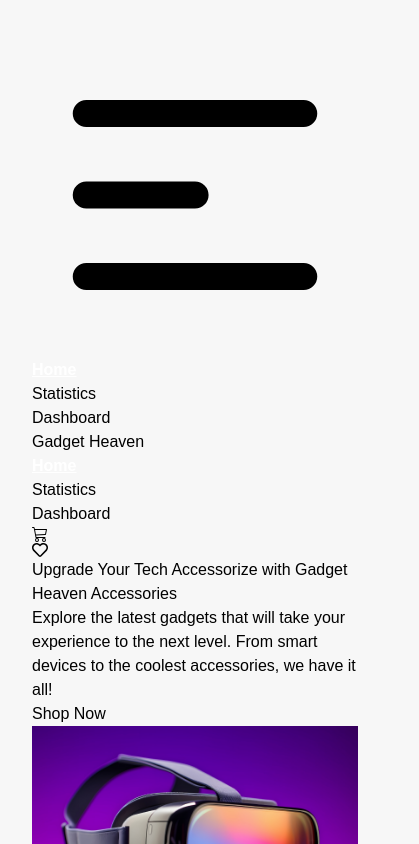
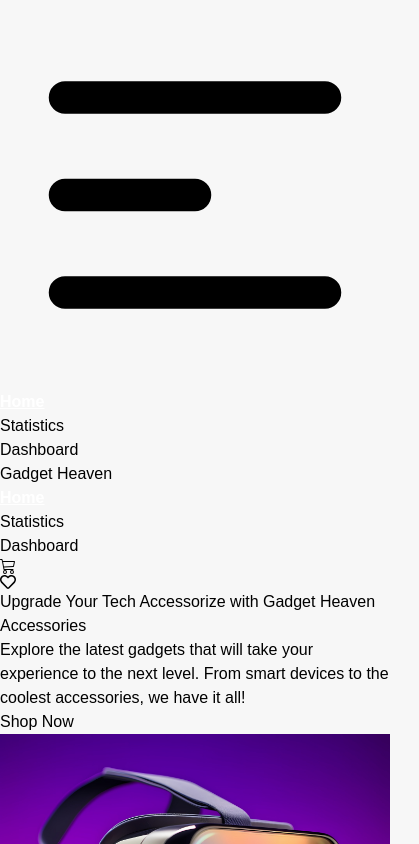
Before and after one commit to programming-hero-web-course-4/b10a8-gadget-heaven-parves2023, a React (Vite) app: page / in a window 390 px wide. Shown: the top 844 px of the page, 419 px wide, since content can reach past the window. Built offline with nearby package versions, Linux system fonts and the light colour scheme.

Commit message:
added detais page

```diff
--- a/src/components/Cards.jsx
+++ b/src/components/Cards.jsx
@@ -30,7 +30,7 @@
     : products.filter(product => product.category === selectedCategory);
 
   return (
-    <div className="space-y-6">
+    <div className="space-y-6 container mx-auto">
       <h1 className="text-3xl font-bold text-center">
         Explore Cutting-Edge Gadgets
       </h1>
--- a/src/components/Hero.jsx
+++ b/src/components/Hero.jsx
@@ -6,7 +6,7 @@
       <div className="hero">
         <div className="hero-content text-center">
           <div className="mt-10 mb-44">
-            <h1 className="text-5xl font-bold">
+            <h1 className="text-5xl w-10/12 mx-auto font-bold">
               Upgrade Your Tech Accessorize with Gadget Heaven Accessories
             </h1>
             <p className="py-6 w-8/12 mx-auto">
@@ -21,8 +21,8 @@
         </div>
       </div>
       {/* meta glass */}
-      <div className="absolute w-9/12 bg-white bg-opacity-50 border-2 border-stone-100 rounded-2xl p-4 left-1/2 transform -translate-x-1/2 -bottom-80">
-        <img className="rounded-2xl h-[27rem] object-cover w-full" src={bannerImg} alt="bannerImg" />
+      <div className="absolute w-9/12 bg-white bg-opacity-50 border-2 border-stone-100 rounded-2xl p-4 left-1/2 transform -translate-x-1/2 -bottom-[27rem]">
+        <img className="rounded-2xl h-[35rem] object-cover w-full" src={bannerImg} alt="bannerImg" />
       </div>
     </div>
   );
--- a/src/components/Navbar.jsx
+++ b/src/components/Navbar.jsx
@@ -1,11 +1,13 @@
-import { NavLink,Link } from "react-router-dom";
+import { NavLink, Link, useLocation } from "react-router-dom";
 import { BsCart3 } from "react-icons/bs";
 import { FaRegHeart } from "react-icons/fa";
 
+const Navbar = () => {
+  const location = useLocation();
 
-
-const Navbar = () => {
-
+  // Check if the current route is a product details page
+  const isProductDetailsPage =
+    location.pathname.startsWith("/product-details/");
 
   const links = (
     <>
@@ -23,7 +25,13 @@
 
   return (
     <div className="container mx-auto">
-      <div className="navbar bg-[#9538E2] text-white rounded-t-xl">
+      <div
+        className={`navbar ${
+          isProductDetailsPage
+            ? "bg-white text-black rounded-xl"
+            : "bg-[#9538E2] text-white"
+        } rounded-t-xl`}
+      >
         <div className="navbar-start">
           <div className="dropdown">
             <div tabIndex={0} role="button" className="btn btn-ghost lg:hidden">
@@ -54,14 +62,30 @@
         <div className="navbar-center hidden lg:flex">
           <ul className="menu menu-horizontal px-1">{links}</ul>
         </div>
-        <div className="navbar-end gap-4">
-          <div className="bg-white rounded-full text-gray-950 size-8 flex justify-center items-center">
-          <Link ><BsCart3  /></Link>
+
+        <div className="navbar-end gap-4 mr-2">
+          <div
+            className={`rounded-full size-8 flex justify-center items-center border ${
+              isProductDetailsPage
+                ? "bg-gray-200 text-black"
+                : "bg-white text-gray-950"
+            }`}
+          >
+            <Link>
+              <BsCart3 />
+            </Link>
           </div>
-          <div className="bg-white rounded-full text-gray-950 size-8 flex justify-center items-center">
-          <Link ><FaRegHeart /></Link>
+          <div
+            className={`rounded-full size-8 flex justify-center items-center border ${
+              isProductDetailsPage
+                ? "bg-gray-200 text-black"
+                : "bg-white text-gray-950"
+            }`}
+          >
+            <Link>
+              <FaRegHeart />
+            </Link>
           </div>
-
         </div>
       </div>
     </div>
--- a/src/index.css
+++ b/src/index.css
@@ -14,9 +14,7 @@
 }
 
 #root {
-  max-width: 1280px;
   margin: 0 auto;
-  padding: 2rem;
 }
 
 .active{
--- a/src/pages/ProductDetails.jsx
+++ b/src/pages/ProductDetails.jsx
@@ -1,5 +1,9 @@
 import { useParams } from "react-router-dom";
 import { useEffect, useState } from "react";
+
+import { BsCart3 } from "react-icons/bs";
+import { FaRegHeart } from "react-icons/fa";
+
 
 function ProductDetails() {
   const { productId } = useParams();
@@ -10,7 +14,9 @@
       try {
         const response = await fetch("/gadgets.json");
         const data = await response.json();
-        const selectedProduct = data.find((item) => item.product_id === productId);
+        const selectedProduct = data.find(
+          (item) => item.product_id === productId
+        );
         setProduct(selectedProduct);
       } catch (error) {
         console.error("Error fetching product:", error);
@@ -25,12 +31,84 @@
   }
 
   return (
-    <div>
-      <h1>{product.product_title}</h1>
-      <img src={product.product_image} alt={product.product_title} />
-      <p>Price: ${product.price}</p>
-      <p>{product.description}</p>
-      {/* Add more product details as needed */}
+    <div className="bg-[#9538E2]">
+
+    <div className="container mx-auto p-6 space-y-8 relative mb-[30rem]">
+      {/* Header Section */}
+      <div className=" text-white py-8 pb-44 text-center rounded-lg">
+        <h1 className="text-3xl font-bold">Product Details</h1>
+        <p className="mt-2">
+          Explore the latest gadgets that will take your experience to the next
+          level. From smart devices to the coolest accessories, we have it all!
+        </p>
+      </div>
+
+      {/* Product Details Card */}
+      <div className="bg-white shadow-lg rounded-lg overflow-hidden flex flex-col lg:flex-row w-8/12 absolute -bottom-[21rem] left-1/2 transform -translate-x-1/2">
+        <figure className="lg:w-1/2">
+          <img
+            src={product.product_image}
+            alt={product.product_title}
+            className="w-full h-full object-cover"
+          />
+        </figure>
+        <div className="p-6 lg:w-1/2 space-y-4">
+          <h2 className="text-2xl font-semibold text-gray-800">
+            {product.product_title}
+          </h2>
+          <p className="text-lg text-gray-800 font-semibold">
+            Price: ${product.price}
+          </p>
+          <p
+            className={`text-lg font-medium ${
+              product.availability ? "text-green-600" : "text-red-600"
+            }`}
+          >
+            {product.availability ? "In Stock" : "Out of Stock"}
+          </p>
+
+          <p className="text-gray-700">{product.description}</p>
+
+          <div className="text-gray-800">
+            <h3 className="font-semibold">Specifications:</h3>
+            <ol className="list-decimal list-inside">
+              {product.Specification.map((spec, index) => (
+                <li className="text-gray-700" key={index}>
+                  {spec}
+                </li>
+              ))}
+            </ol>
+          </div>
+            <h3 className="font-semibold">Ratings:</h3>
+
+            <div className="rating">
+      {[...Array(5)].map((_, index) => (
+        <input
+          key={index}
+          type="radio"
+          name="rating"
+          className="mask mask-star-2 bg-orange-400"
+          checked={index + 1 === product.rating}
+          readOnly
+        />
+      ))}
+      <div className="bg-slate-200 size-8 flex items-center justify-center ml-4 rounded ">
+      {product.rating}
+      </div>
+    </div>
+
+
+    <br />
+
+
+    <div className="flex space-x-4 mt-4"> {/* Flex container for buttons */}
+      <button className="btn bg-[#9538E2] text-white">Add to Cart <BsCart3 className="size-6"></BsCart3></button>
+      <button className="btn bg-gray-200 text-gray-800 rounded-full"><FaRegHeart className="rounded-full"></FaRegHeart></button>
+    </div>
+
+        </div>
+      </div>
+    </div>
     </div>
   );
 }
```
Also changed, not shown: public/gadgets.json (+12 -12 lines).
